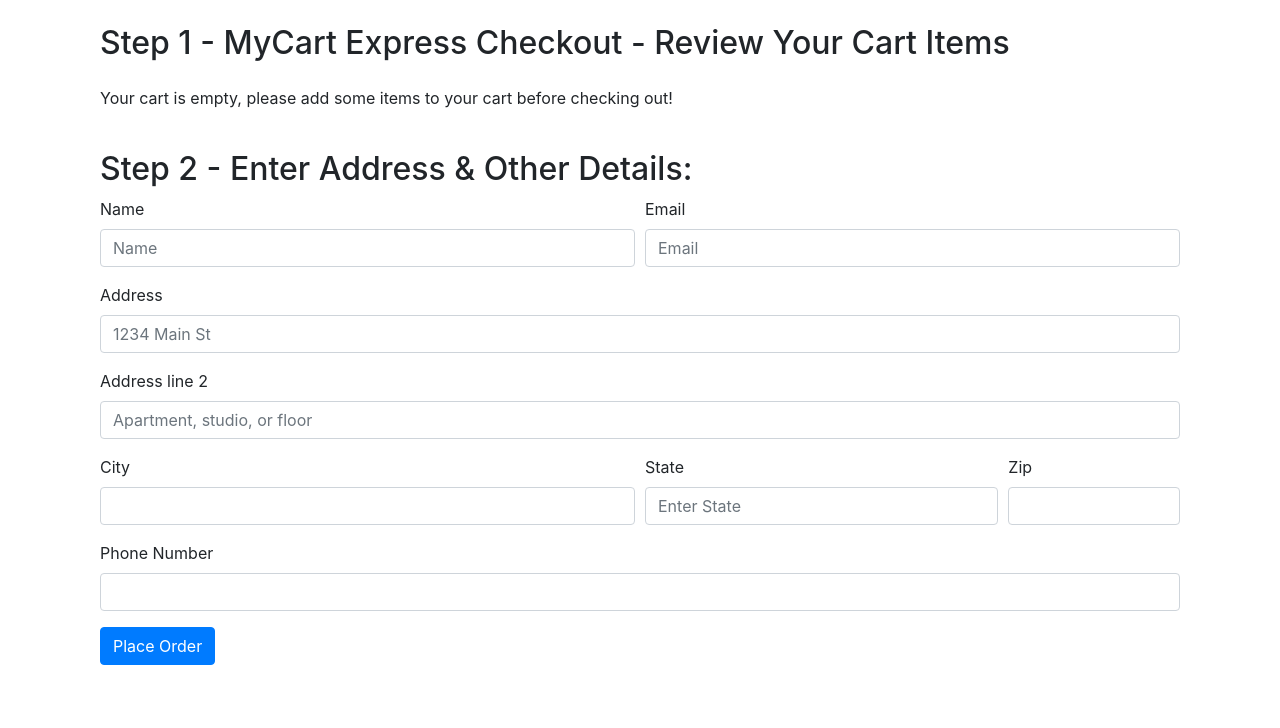
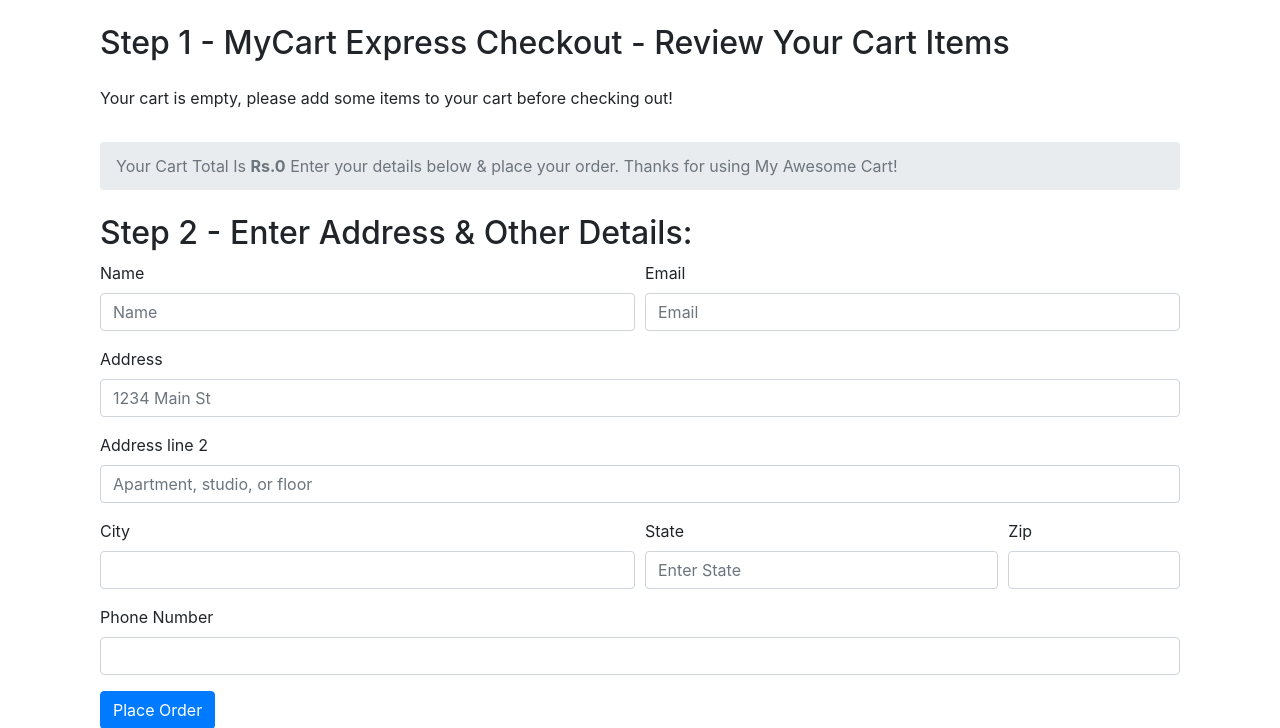
Before and after one commit to sahil312019/MyCart, a Django app: template shop/templates/shop/checkout.html in a window 1280 px wide. Shown: the part 56-784 px from the top of the page. Run offline with Django 3.2, Linux system fonts and the light colour scheme; the template is opened without the code that fills it, so the values that code supplies are empty; some libraries are stand-ins or nearby versions.

Commit message:
Displaying Prices in Home(index.html of shop) and total price of all items in checkout.html

```diff
--- a/shop/templates/shop/checkout.html
+++ b/shop/templates/shop/checkout.html
@@ -7,6 +7,11 @@
         <div class="my-4">
             <ul class="list-group" id="items">
             </ul>
+            <nav aria-label="breadcrumb">
+                <ol class="breadcrumb mt-3">
+                    <li class="breadcrumb-item active" aria-current="page">Your Cart Total Is <b>Rs.<span id="totalPrice"></b>  </span>Enter your details below & place your order. Thanks for using My Awesome Cart!</li>
+                </ol>
+            </nav>
         </div>
     </div>
     <div class="col my-4">
@@ -63,6 +68,7 @@ if (localStorage.getItem('cart') == null) {
 }
 console.log(cart);
 var sum = 0;
+var totalPrice = 0;
 if ($.isEmptyObject(cart)) {
     //if object is empty
     mystr = `<p>Your cart is empty, please add some items to your cart before checking out!</p>`
@@ -71,7 +77,9 @@ if ($.isEmptyObject(cart)) {
     for (item in cart) {
         let name = cart[item][1];
         let qty = cart[item][0];
+        let itemPrice = cart[item][2];
         sum = sum + qty;
+        totalPrice = totalPrice + qty * itemPrice
         mystr = `<li class="list-group-item d-flex justify-content-between align-items-center">
                     ${name}
                     <span class="badge badge-primary badge-pill">${qty}</span>
@@ -80,6 +88,7 @@ if ($.isEmptyObject(cart)) {
     }
 }
 document.getElementById('cart').innerHTML = sum;
+document.getElementById('totalPrice').innerHTML = totalPrice;
 $('#itemsJson').val(JSON.stringify(cart));
 {% if thank %}
 alert('Thanks for ordering with us. Your order ID is {{id}}. Use it to track your order using our order tracker');
--- a/shop/templates/shop/index.html
+++ b/shop/templates/shop/index.html
@@ -56,6 +56,7 @@ padding-right: 0;
                             <div class="card-body">
                                 <h5 class="card-title" id="namepr{{i.id}}">{{i.product_name}}</h5>
                                 <p class="card-text">{{i.desc|slice:"0:53"}}...</p>
+                                <h6 class="card-title" >Price : <span id="pricepr{{i.id}}">{{i.price}}</span></h6>
                                 <span id="divpr{{i.id}}" class="divpr">
                                     <button id="pr{{i.id}}" class="btn btn-primary cart">Add To Cart</button>
                                 </span>
@@ -101,7 +102,8 @@ $('.divpr').on('click', 'button.cart', function() {
     } else {
         qty = 1;
         name = document.getElementById('name'+idstr).innerHTML
-        cart[idstr] = [qty, name];
+        price = document.getElementById('price'+idstr).innerHTML
+        cart[idstr] = [qty, name, parseInt(price)];
 
     }
     updateCart(cart);
```
Also changed, not shown: db.sqlite3.
